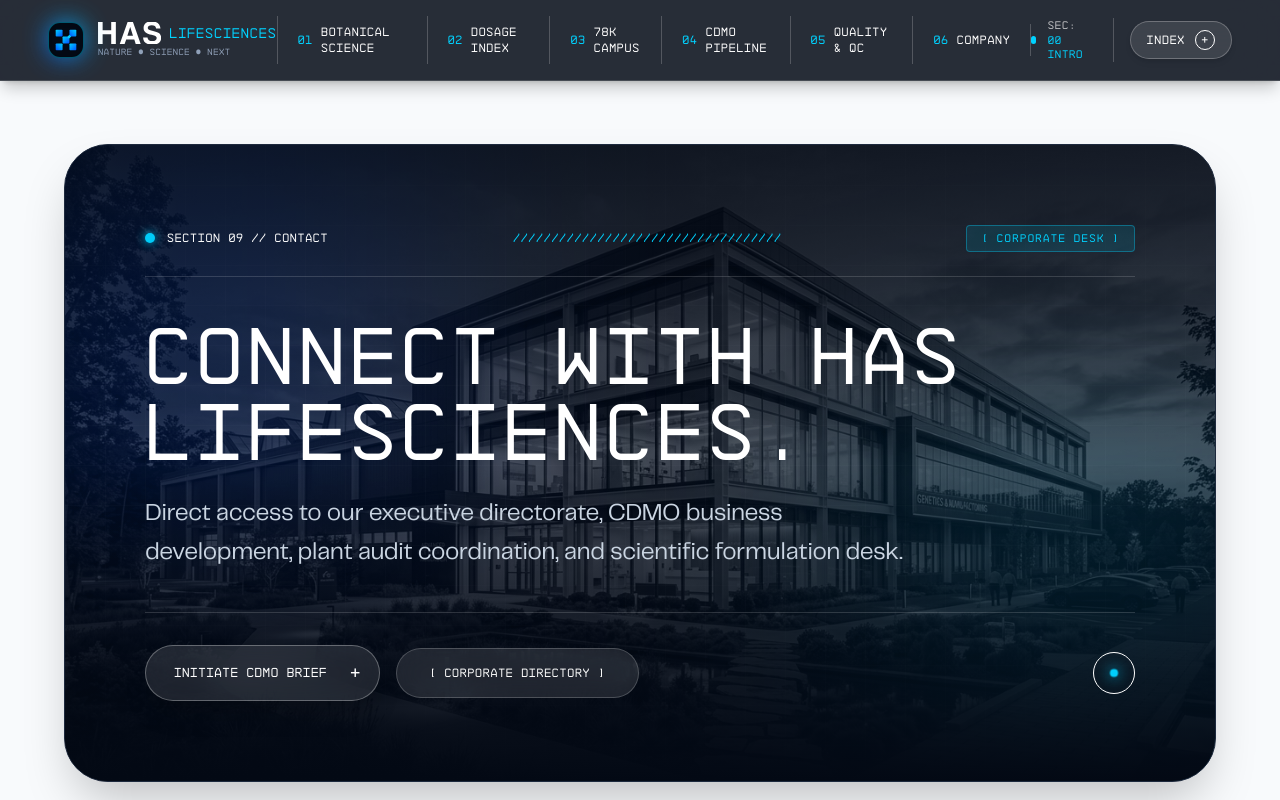
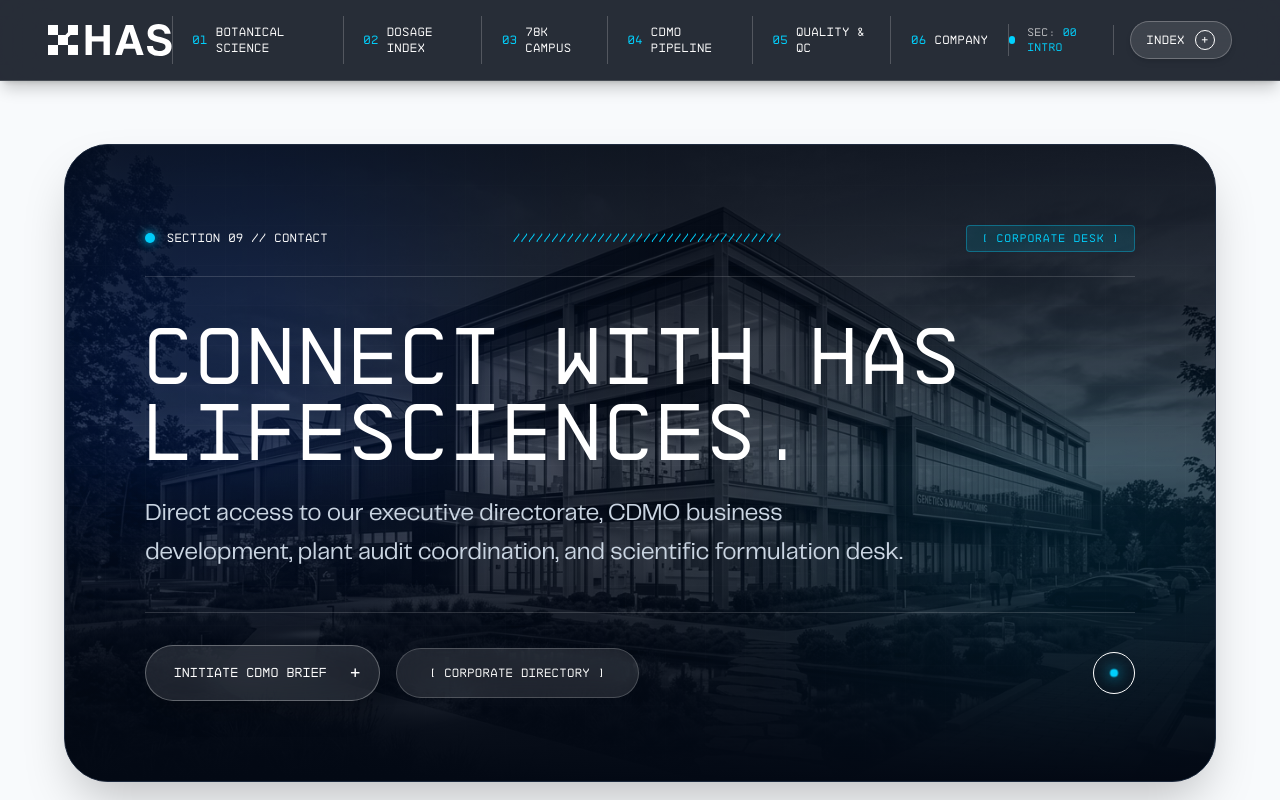
Before and after one commit to PreetamSain/has-lifesciences, a React (Vite) app: page /contact in a window 1280 px wide. Shown: the top 800 px of the page. Built offline with nearby package versions, Linux system fonts and the light colour scheme; a web font is replaced by a local one.

Commit message:
feat: render direct clean official SVG logo without gradient, glow, or extra text

```diff
--- a/src/components/Logo.jsx
+++ b/src/components/Logo.jsx
@@ -1,86 +1,42 @@
 import React from 'react';
 import { Link } from 'react-router-dom';
 
-export default function Logo({ dark = true, size = 'default', withTagline = true, className = '' }) {
+export default function Logo({ size = 'default', className = '' }) {
   const isLarge = size === 'large';
   const isSmall = size === 'small';
+
+  // Sizing for the raw SVG
+  const heightClass = isLarge ? 'h-9 md:h-11' : isSmall ? 'h-6' : 'h-7 md:h-8';
 
   return (
     <Link
       to="/"
-      className={`group flex items-center gap-3.5 transition-all duration-300 ${className}`}
+      className={`inline-flex items-center transition-opacity duration-200 hover:opacity-85 ${className}`}
       aria-label="HAS Lifesciences Home"
     >
-      {/* Official Geometric Botanical Cross Icon with Glow */}
-      <div className={`relative flex items-center justify-center shrink-0 transition-transform duration-500 group-hover:scale-105 ${
-        isLarge ? 'w-11 h-11' : isSmall ? 'w-8 h-8' : 'w-9 h-9'
-      }`}>
-        {/* Ambient Cyan Backlight Glow */}
-        <div className="absolute inset-0 rounded-xl bg-gradient-to-tr from-[#0052FF] to-[#00D2FF] opacity-80 blur-md group-hover:opacity-100 group-hover:blur-lg transition-all duration-500" />
-
-        {/* Dark Container Frame */}
-        <div className="relative z-10 w-full h-full rounded-xl bg-[#030914] border border-[#00D2FF]/40 flex items-center justify-center p-1.5 shadow-inner">
-          <svg
-            viewBox="0 0 349 372.48"
-            fill="none"
-            xmlns="http://www.w3.org/2000/svg"
-            className="w-full h-full transition-transform duration-500 group-hover:scale-110"
-          >
-            <defs>
-              <linearGradient id="logoIconGrad" x1="0%" y1="0%" x2="100%" y2="100%">
-                <stop offset="0%" stopColor="#00D2FF" />
-                <stop offset="100%" stopColor="#0052FF" />
-              </linearGradient>
-            </defs>
-            <g fill="url(#logoIconGrad)">
-              <rect y="11.46" width="116.33" height="116.33" rx="14" />
-              <rect x="116.33" y="127.79" width="116.33" height="116.33" rx="14" />
-              <rect x="232.67" y="244.12" width="116.33" height="116.33" rx="14" />
-              <rect x="232.67" y="11.46" width="116.33" height="116.33" rx="14" transform="translate(360.46 -221.21) rotate(90)" />
-              <rect x="0" y="244.12" width="116.33" height="116.33" rx="14" transform="translate(360.46 244.12) rotate(90)" />
-              <polyline points="232.67 97.23 202.11 127.79 202.11 158.35 232.67 158.35 263.22 127.79" fill="#00D2FF" />
+      <svg
+        id="Layer_2"
+        xmlns="http://www.w3.org/2000/svg"
+        viewBox="0 0 1438.63 372.47"
+        className={`${heightClass} w-auto text-white fill-current`}
+      >
+        <g id="Layer_1-2">
+          <g>
+            {/* Geometric Mark */}
+            <g>
+              <rect y="11.45" width="116.33" height="116.33" />
+              <rect x="232.67" y="244.11" width="116.33" height="116.33" />
+              <polygon points="349 11.45 349 127.78 263.22 127.78 232.67 158.34 232.66 158.34 232.66 244.11 116.34 244.11 116.34 360.44 .01 360.44 .01 244.11 116.33 244.11 116.33 127.78 202.11 127.78 232.67 97.22 232.67 11.45 349 11.45" />
             </g>
-          </svg>
-        </div>
-      </div>
-
-      {/* Official Typography Lockup (Authentic HAS vector lettering + LIFESCIENCES) */}
-      <div className="flex flex-col">
-        <div className="flex items-center gap-2">
-          {/* Authentic HAS Vector Logotype */}
-          <svg
-            viewBox="437 11.56 1002 348.84"
-            fill="currentColor"
-            xmlns="http://www.w3.org/2000/svg"
-            className={`transition-colors duration-300 text-white ${
-              isLarge ? 'h-7' : isSmall ? 'h-4.5' : 'h-5.5'
-            }`}
-            style={{ width: 'auto' }}
-          >
+            {/* HAS Typography */}
             <g>
-              {/* H */}
-              <path d="M646.42,360.39v-156.56h-136.07v156.56h-73.02V11.56h73.02v131.34h136.07V11.56h73.55v348.84h-73.55Z" />
-              {/* A */}
-              <path d="M1034.65,360.39l-22.07-71.97h-128.71l-24.69,71.97h-77.23L906.46,11.56h84.58l122.93,348.84h-79.33ZM947.96,89.84h-.53l-44.65,138.69h88.79l-43.6-138.69Z" />
-              {/* S */}
-              <path d="M1358.26,114.53c-3.68-35.72-25.22-53.06-69.35-53.06-40.98,0-62.52,14.71-62.52,40.98,0,22.07,15.23,34.67,54.11,44.13,39.4,9.46,77.75,18.91,103.49,30.47,30.47,13.66,54.64,35.2,54.64,84.58,0,76.7-57.79,110.85-139.22,110.85-86.16,0-146.05-38.35-147.62-116.63h70.4c1.05,35.72,31,57.79,77.75,57.79,43.08,0,67.77-18.39,67.77-49.38,0-20.49-10.51-34.67-54.11-44.13-43.08-9.46-70.92-15.76-95.61-26.79-37.3-16.81-58.31-42.03-58.31-86.16,0-62.52,42.55-107.17,127.66-107.17s137.64,47.81,140.27,114.53h-69.35Z" />
+              <path d="M646.42,360.38v-156.56h-136.07v156.56h-73.02V11.55h73.02v131.34h136.07V11.55h73.55v348.84h-73.55Z" />
+              <path d="M1034.65,360.38l-22.07-71.97h-128.71l-24.69,71.97h-77.23L906.46,11.55h84.58l122.93,348.84h-79.33,0ZM947.96,89.83h-.53l-44.65,138.69h88.79l-43.6-138.69h0Z" />
+              <path d="M1358.26,114.52c-3.68-35.72-25.22-53.06-69.35-53.06-40.98,0-62.52,14.71-62.52,40.98,0,22.07,15.23,34.67,54.11,44.13,39.4,9.46,77.75,18.91,103.49,30.47,30.47,13.66,54.64,35.2,54.64,84.58,0,76.7-57.79,110.85-139.22,110.85-86.16,0-146.05-38.35-147.62-116.63h70.4c1.05,35.72,31,57.79,77.75,57.79,43.08,0,67.77-18.39,67.77-49.38,0-20.49-10.51-34.67-54.11-44.13-43.08-9.46-70.92-15.76-95.61-26.79-37.3-16.81-58.31-42.03-58.31-86.16,0-62.52,42.55-107.17,127.66-107.17s137.64,47.81,140.27,114.53h-69.35Z" />
             </g>
-          </svg>
-
-          {/* LIFESCIENCES in Colossal NB Architekt Std */}
-          <span className={`font-architekt font-bold tracking-[0.2em] uppercase text-[#00D2FF] ${
-            isLarge ? 'text-lg' : isSmall ? 'text-xs' : 'text-sm'
-          }`}>
-            LIFESCIENCES
-          </span>
-        </div>
-
-        {withTagline && !isSmall && (
-          <span className="font-architekt text-[9px] tracking-[0.28em] uppercase mt-0.5 text-slate-400 group-hover:text-slate-300 transition-colors">
-            NATURE • SCIENCE • NEXT
-          </span>
-        )}
-      </div>
+          </g>
+        </g>
+      </svg>
     </Link>
   );
 }
--- a/src/components/Navbar.jsx
+++ b/src/components/Navbar.jsx
@@ -65,11 +65,9 @@
         }`}>
           <div className="max-w-[1800px] mx-auto flex items-center justify-between">
 
-            {/* Logo with Live Status Dot */}
+            {/* Logo */}
             <div className="flex items-center gap-6">
-              <Link to="/" className="flex items-center gap-3 group">
-                <Logo size="default" />
-              </Link>
+              <Logo size="default" />
             </div>
 
             {/* Desktop Navigation Groups with Colossal NB Architekt Styling */}
```
Also changed, not shown: public/favicon.svg.
